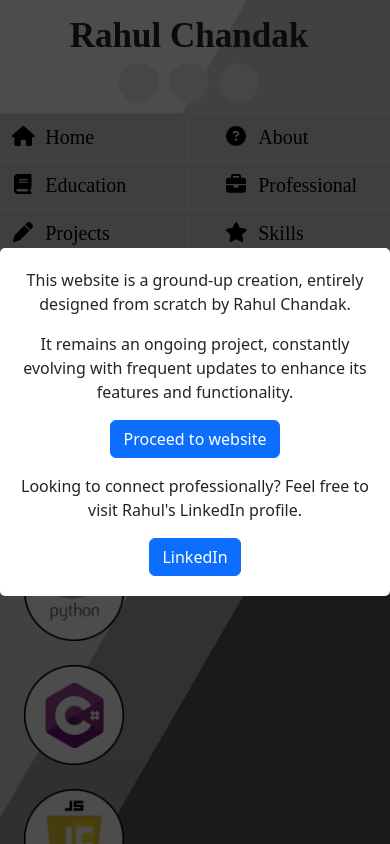
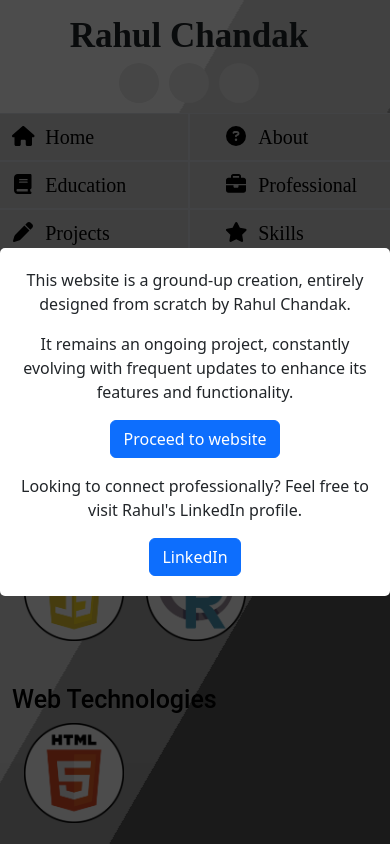
Before and after one commit to rahulschandak/Portfolio_Website, a React (Create React App) app: page /Skills in a window 390 px wide. Shown: the top 844 px of the page. Built offline with nearby package versions, Linux system fonts and the light colour scheme; some icons are missing.

Commit message:
Testing 'Skills Section'

```diff
--- a/src/portfolio/skills-page/index.js
+++ b/src/portfolio/skills-page/index.js
@@ -7,27 +7,13 @@ import SkillsDatabase from "./skills_Database";
 import SkillsTools from "./skills_Tools";
 
 const SkillsScreen = () => {
-  const [isMobile, setIsMobile] = useState(false);
-  const handleResize = () => {
-    setIsMobile(window.innerWidth < 992);
-  };
-  useEffect(() => {
-    window.addEventListener("resize", handleResize);
-    handleResize();
-    return () => {
-      window.removeEventListener("resize", handleResize);
-    };
-  }, []);
   return (
     <div className="container">
       <div className="bg"></div>
       <div className="bg bg2"></div>
       <div className="bg bg3"></div>
-      {isMobile && (
       <div>
-          <h1 className="skills-heading wd-typewriter-label">
-            Skills
-          </h1>
+        <h1 className="skills-heading wd-typewriter-label">Skills</h1>
 
         <SkillsProgLang />
         <div className="wd-space-between-skills"></div>
@@ -36,9 +22,7 @@ const SkillsScreen = () => {
         <SkillsDatabase />
         <div className="wd-space-between-skills"></div>
         <SkillsTools />
-
       </div>
-      )}
     </div>
   );
 };
--- a/src/portfolio/skills-page/skills_ProgrammingLanguages.js
+++ b/src/portfolio/skills-page/skills_ProgrammingLanguages.js
@@ -2,6 +2,7 @@ import Container from "react-bootstrap/Container";
 import Row from "react-bootstrap/Row";
 import Col from "react-bootstrap/Col";
 import Image from "react-bootstrap/Image";
+import React, { useState, useEffect } from "react";
 
 const skillsData = [
   {
@@ -31,24 +32,63 @@ const skillsData = [
   },
 ];
 
-export default function SkillsProgLang() {
+const SkillsProgLang = () => {
+  const [isMobile, setIsMobile] = useState(false);
+  const handleResize = () => {
+    setIsMobile(window.innerWidth < 992);
+  };
+  useEffect(() => {
+    window.addEventListener("resize", handleResize);
+    handleResize();
+    return () => {
+      window.removeEventListener("resize", handleResize);
+    };
+  }, []);
+
   return (
     <section id="teams" className="block teams-block">
       <h1 className="wd-sub-heading">Programming Languages</h1>
+      {!isMobile && (
         <Container fluid>
           <Row>
-            {skillsData.map(skills => {
+            {skillsData.map((skills) => {
               return (
                 <Col sm={2} key={skills.id}>
                   <div className="image">
                     <Image src={skills.image} alt={skills.name} />
-                            <div><br /></div>
+                    <div>
+                      <br />
+                    </div>
                   </div>
                 </Col>
-                )
+              );
             })}
           </Row>
         </Container>
+      )}
+
+{isMobile && (
+        <Container fluid>
+          <Row>
+            {skillsData.map((skills) => {
+              return (
+                <Col sm={2} xs={4} key={skills.id}>
+                  <div className="image">
+                    <Image src={skills.image} alt={skills.name} />
+                    <div>
+                      <br />
+                    </div>
+                  </div>
+                </Col>
+              );
+            })}
+          </Row>
+        </Container>
+      )}
     </section>
   );
 }
+
+
+
+export default SkillsProgLang;
```
Lines whose indentation alone changed are shown as unchanged.
